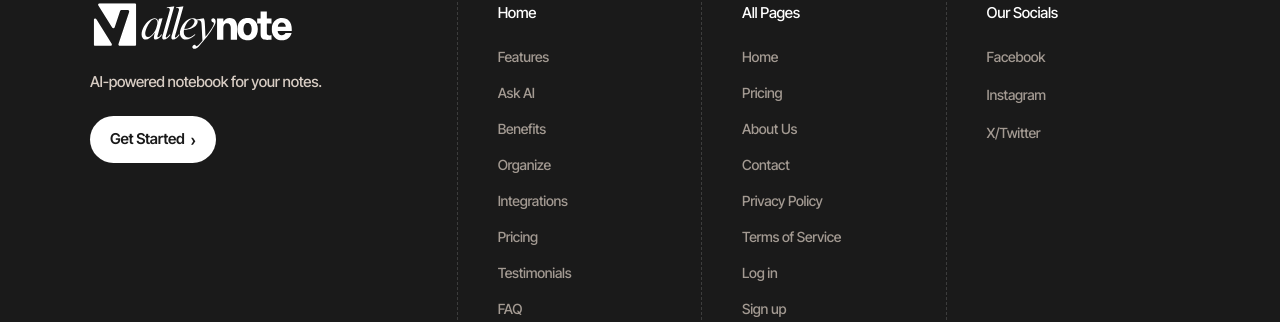
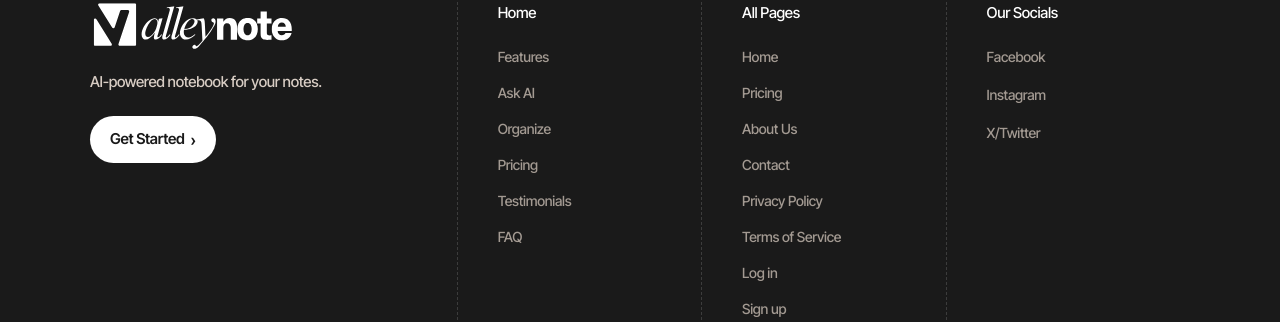
Before and after one commit to valleynote/web-app, a Next.js app: page / in a window 1280 px wide. Shown: the part 8671-8993 px from the top of the page. Built offline with nearby package versions, Linux system fonts and the light colour scheme.

Commit message:
Remove Benefits and Integrations links from the footer.

```diff
--- a/src/components/Footer.tsx
+++ b/src/components/Footer.tsx
@@ -8,9 +8,7 @@ import { openCookiePreferences } from "@/lib/cookie-consent";
 const homeLinks = [
   { label: "Features", href: "/#features" },
   { label: "Ask AI", href: "/#ask" },
-  { label: "Benefits", href: "/#benefits" },
   { label: "Organize", href: "/#context" },
-  { label: "Integrations", href: "/#integrations" },
   { label: "Pricing", href: "/#pricing" },
   { label: "Testimonials", href: "/#testimonials" },
   { label: "FAQ", href: "/#faq" },
```
